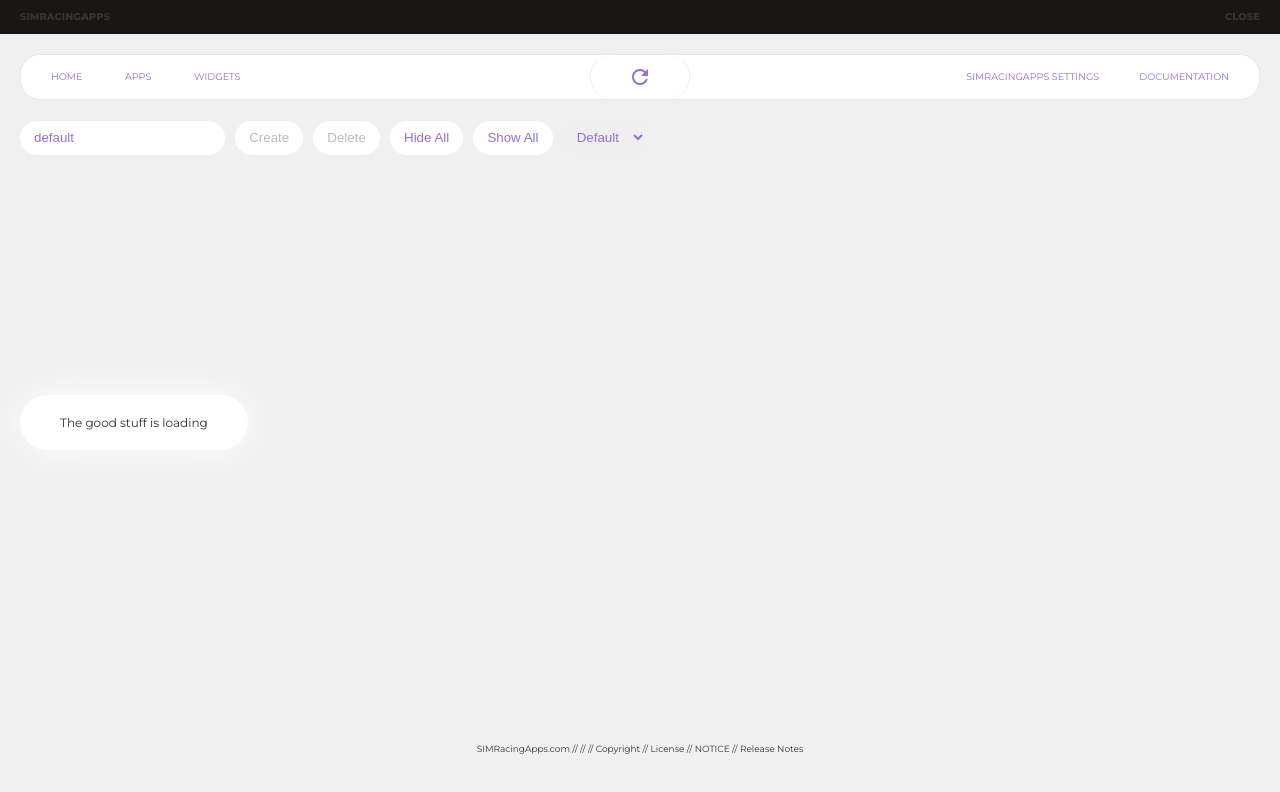
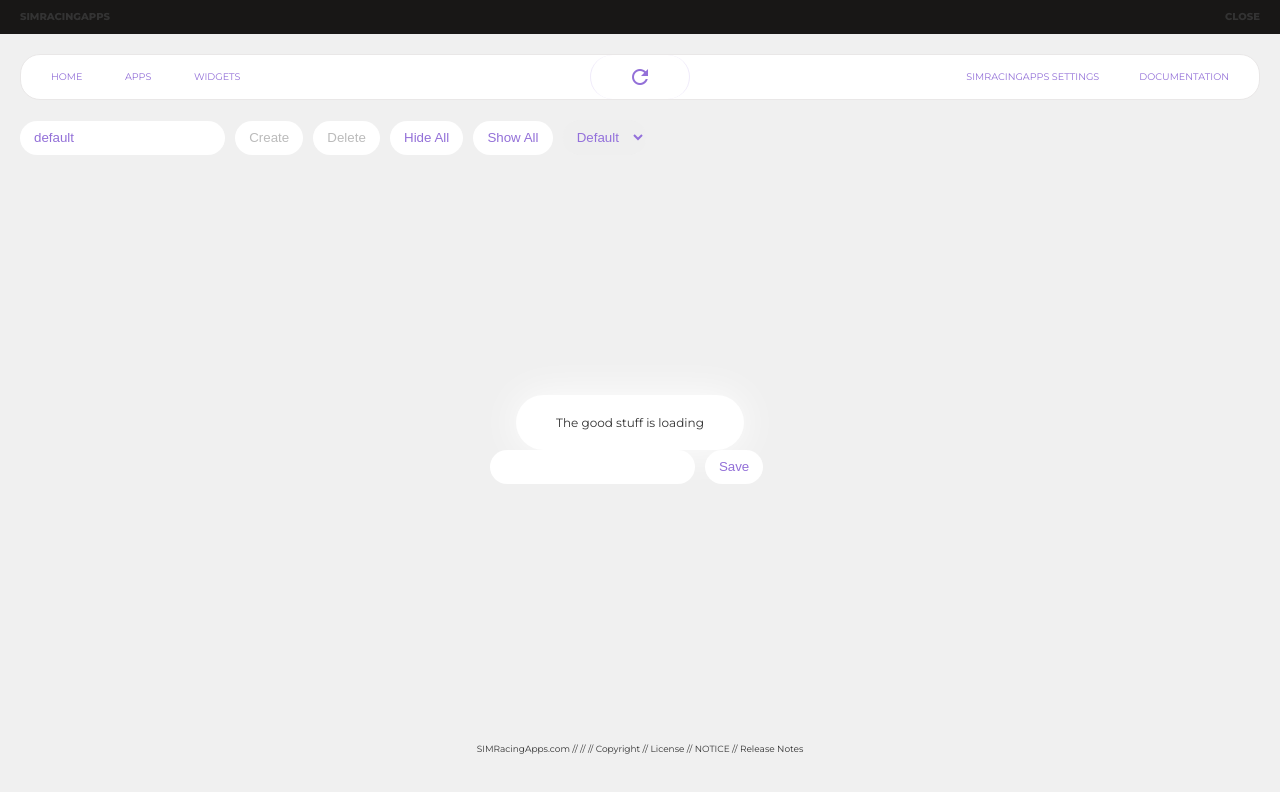
Before and after one commit to linusareng/electron-apps, a website: page menu.html in a window 1280 px wide. Drawn offline with Linux system fonts and the light colour scheme.

Commit message:
local changes

```diff
--- a/menu.html
+++ b/menu.html
@@ -62,9 +62,13 @@
 
                 <div id="listingsTable">
                     <ul id="listingsBody">
-                        <li>
+                        <li style="text-align: center;">
                             <div class="spinner"></div>
                             <div class="message-notice">The good stuff is loading</div>
+                            <form id="testform">
+                                <input type="text" name="testsetting" />
+                                <input onclick="javascript:saveSetting()" type="button" value="Save" id="save"/>
+                            </form>
                         </li>
                     </ul>
                 </div>
--- a/style-lightmode.css
+++ b/style-lightmode.css
@@ -258,6 +258,7 @@ footer {
     background: white;
     border-radius: 40px;
     box-shadow: 0 0 40px white;
+    margin: 0 auto;
 }
 .loading {
     text-align: center;
```
Also changed, not shown: main.js (+14 -2 lines).
